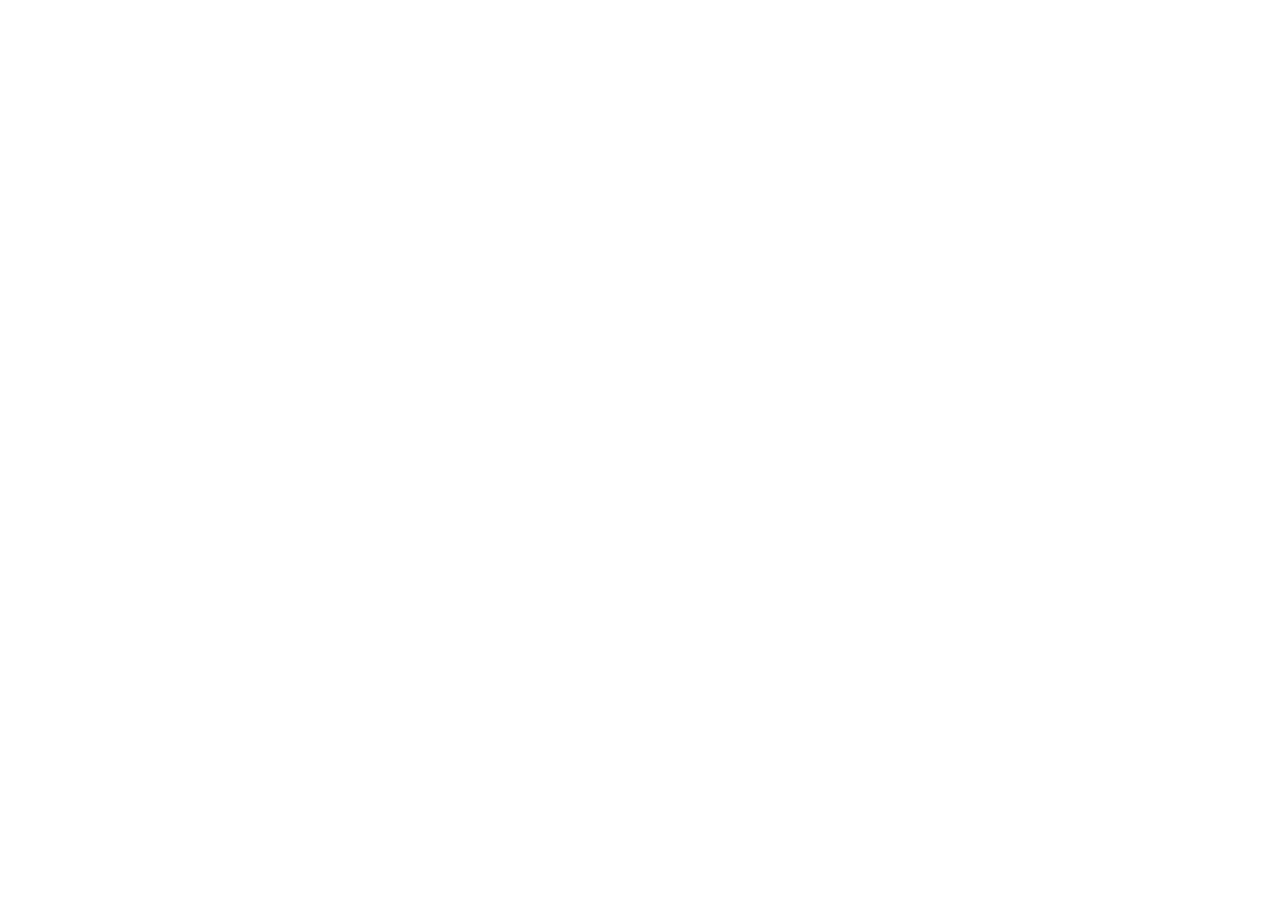
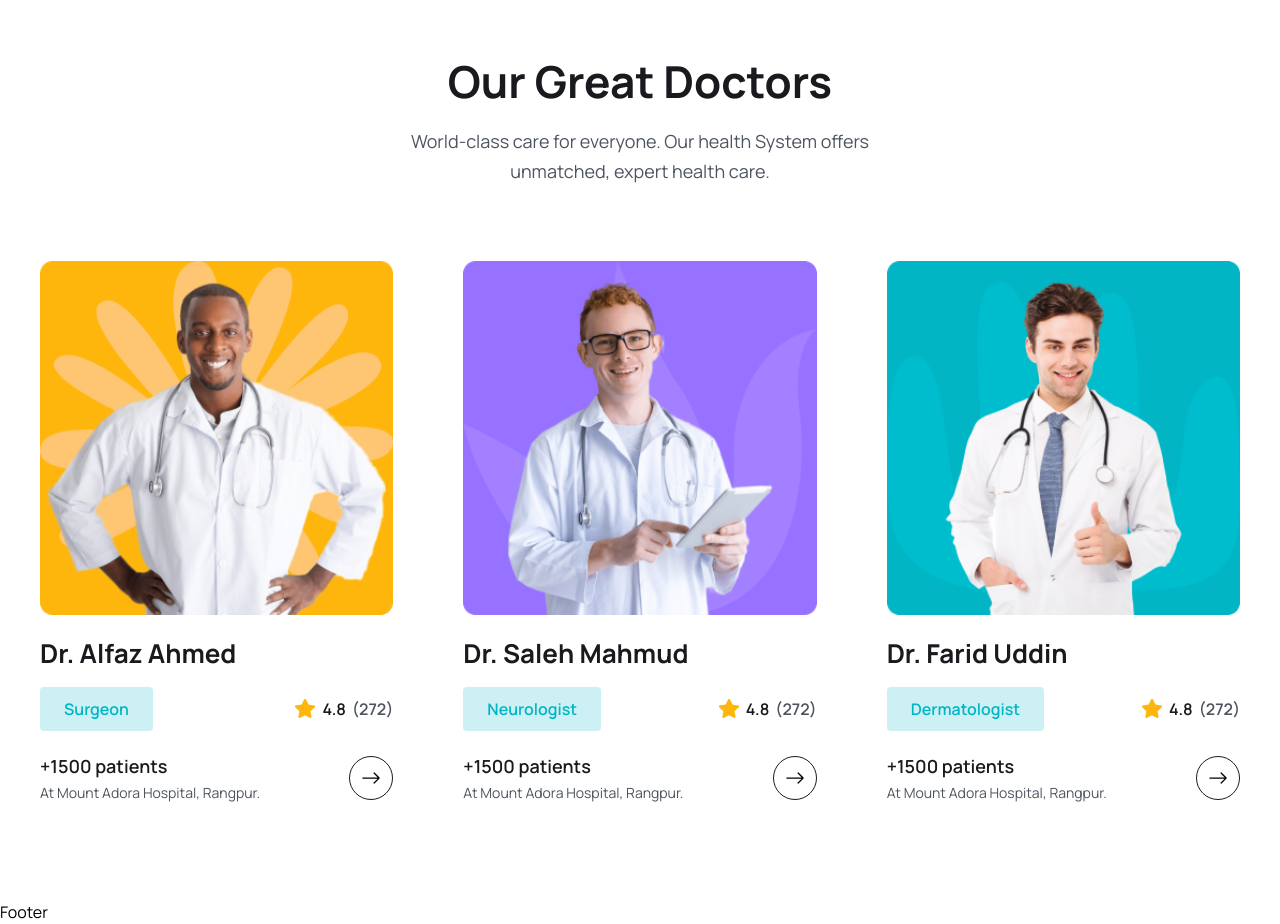
Before and after one commit to shagors/doctor-appointment, a React (Vite) app in the folder frontend/: page / in a window 1280 px wide. Shown: the part 3924-4848 px from the top of the page. Before the commit the page ends 3927 px from the top, so only its background shows below. Built offline with nearby package versions, Linux system fonts and the light colour scheme.

Commit message:
add new section and design it... good doctor section add design it

```diff
--- a/frontend/src/assets/data/doctors.js
+++ b/frontend/src/assets/data/doctors.js
@@ -6,31 +6,31 @@ export const doctors = [
   {
     id: "01",
     name: "Dr. Alfaz Ahmed",
-    specialty: "Surgeon",
+    specialization: "Surgeon",
     avgRating: 4.8,
     totalRating: 272,
     photo: doctorImg01,
     totalPatients: 1500,
-    hospital: "Mount Adora Hospital, Sylhet.",
+    hospital: "Mount Adora Hospital, Rangpur.",
   },
   {
     id: "02",
     name: "Dr. Saleh Mahmud",
-    specialty: "Neurologist",
+    specialization: "Neurologist",
     avgRating: 4.8,
     totalRating: 272,
     photo: doctorImg02,
     totalPatients: 1500,
-    hospital: "Mount Adora Hospital, Sylhet.",
+    hospital: "Mount Adora Hospital, Rangpur.",
   },
   {
     id: "03",
     name: "Dr. Farid Uddin",
-    specialty: "Dermatologist",
+    specialization: "Dermatologist",
     avgRating: 4.8,
     totalRating: 272,
     photo: doctorImg03,
     totalPatients: 1500,
-    hospital: "Mount Adora Hospital, Sylhet.",
+    hospital: "Mount Adora Hospital, Rangpur.",
   },
 ];
--- /dev/null
+++ b/frontend/src/components/Doctors/DoctorCard.jsx
@@ -0,0 +1,65 @@
+/* eslint-disable react/prop-types */
+// eslint-disable-next-line no-unused-vars
+import React from "react";
+import starIcon from "../../assets/images/Star.png";
+import { Link } from "react-router-dom";
+import { BsArrowRight } from "react-icons/bs";
+// eslint-disable-next-line react/prop-types
+const DoctorCard = ({ doctor }) => {
+  // eslint-disable-next-line react/prop-types
+  const {
+    name,
+    avgRating,
+    photo,
+    specialization,
+    totalRating,
+    totalPatients,
+    hospital,
+  } = doctor;
+  return (
+    <div className="p-3 lg:p-5">
+      <div>
+        <img src={photo} alt="Doctor-Image" className="w-full" />
+      </div>
+      <h2 className="text-[18px] leading-[30px] lg:text-[26px] lg:leading-9 text-headingColor font-[700] mt-3 lg:mt-5">
+        {name}
+      </h2>
+
+      <div className="mt-2 lg:mt-4 flex items-center justify-between">
+        <span className="bg-[#CCF0F3] text-irisBlueColor py-1 px-2 lg:py-2 lg:px-6 text-[12px] lg:text-[16px] lg:leading-7 font-semibold leading-4 rounded">
+          {specialization}
+        </span>
+
+        <div className="flex items-center gap-[6px]">
+          <span className="flex items-center gap-[6px] text-[14px] lg:text-[16px] leading-6 lg:leading-7 font-semibold text-headingColor">
+            <img src={starIcon} alt="star" />
+            {avgRating}
+          </span>
+          <span className="text-[14px] lg:text-[16px] leading-6 lg:leading-7 font-semibold text-textColor">
+            ({totalRating})
+          </span>
+        </div>
+      </div>
+
+      <div className="mt-[18px] lg:mt-5 flex items-center justify-between">
+        <div>
+          <h3 className="text-[16px] leading-7 lg:text-[18px] lg:leading-[30px] font-semibold text-headingColor">
+            +{totalPatients} patients
+          </h3>
+
+          <p className="text-[14px] leading-6 font-[400] text-textColor">
+            At {hospital}
+          </p>
+        </div>
+
+        <Link
+          to="/doctors/1"
+          className="w-[44px] h-[44px] rounded-full border border-solid border-[#181A1E] flex items-center justify-center group hover:bg-primaryColor hover:border-none">
+          <BsArrowRight className="group-hover:text-white w-6 h-5" />
+        </Link>
+      </div>
+    </div>
+  );
+};
+
+export default DoctorCard;
--- /dev/null
+++ b/frontend/src/components/Doctors/DoctorList.jsx
@@ -0,0 +1,15 @@
+import React from "react";
+import { doctors } from "../../assets/data/doctors";
+import DoctorCard from "./DoctorCard";
+
+const DoctorList = () => {
+  return (
+    <div className="grid grid-cols-1 sm:grid-cols-2 md:grid-cols-3 gap-5 lg:gap-[30px] mt-[30px] lg:mt-[55px]">
+      {doctors.map((doctor) => (
+        <DoctorCard doctor={doctor} key={doctor.id} />
+      ))}
+    </div>
+  );
+};
+
+export default DoctorList;
--- a/frontend/src/pages/Home.jsx
+++ b/frontend/src/pages/Home.jsx
@@ -5,11 +5,13 @@ import heroImg03 from "../assets/images/hero-img03.png";
 import icon01 from "../assets/images/icon01.png";
 import icon02 from "../assets/images/icon02.png";
 import icon03 from "../assets/images/icon03.png";
+import avatarIcon from "../assets/images/avatar-icon.png";
 import videoIcon from "../assets/images/video-icon.png";
 import featureImg from "../assets/images/feature-img.png";
 import { BsArrowRight } from "react-icons/bs";
 import About from "../components/About/About";
 import ServiceList from "../components/Services/ServiceList";
+import DoctorList from "../components/Doctors/DoctorList";
 
 const Home = () => {
   return (
@@ -224,12 +226,34 @@ const Home = () => {
                   </span>
                 </div>
 
-                <div className="w-[65px] lg:w-[96px] bg-[#CCF0F3] py-1 px-2 lg:py-[6px] lg:px-[10px] text-[8px] leading-[8px] lg:text-[12px] lg:leading-4 text-irisBlueColor font-[500] mt-2 lg:mt-4">
+                <div className="w-[65px] lg:w-[96px] bg-[#CCF0F3] py-1 px-2 lg:py-[6px] lg:px-[10px] text-[8px] leading-[8px] lg:text-[12px] lg:leading-4 text-irisBlueColor font-[500] mt-2 lg:mt-4 rounded-full">
                   Consultation
+                </div>
+
+                <div className="flex items-center gap-[6px] lg:gap-[10px] mt-2 lg:mt-[18px]">
+                  <img src={avatarIcon} alt="Avatar-Icon" />
+                  <h4 className="text-[10px] leading-3 lg:text-[16px] lg:leading-[22px] font-[700] text-headingColor">
+                    Wayen Collins
+                  </h4>
                 </div>
               </div>
             </div>
           </div>
+        </div>
+      </section>
+
+      {/* ============== Our great Doctors =============== */}
+      <section>
+        <div className="container">
+          <div className="xl:w-[470px] mx-auto">
+            <h2 className="heading text-center">Our Great Doctors</h2>
+            <p className="text__para text-center">
+              World-class care for everyone. Our health System offers unmatched,
+              expert health care.
+            </p>
+          </div>
+
+          <DoctorList />
         </div>
       </section>
     </>
```
